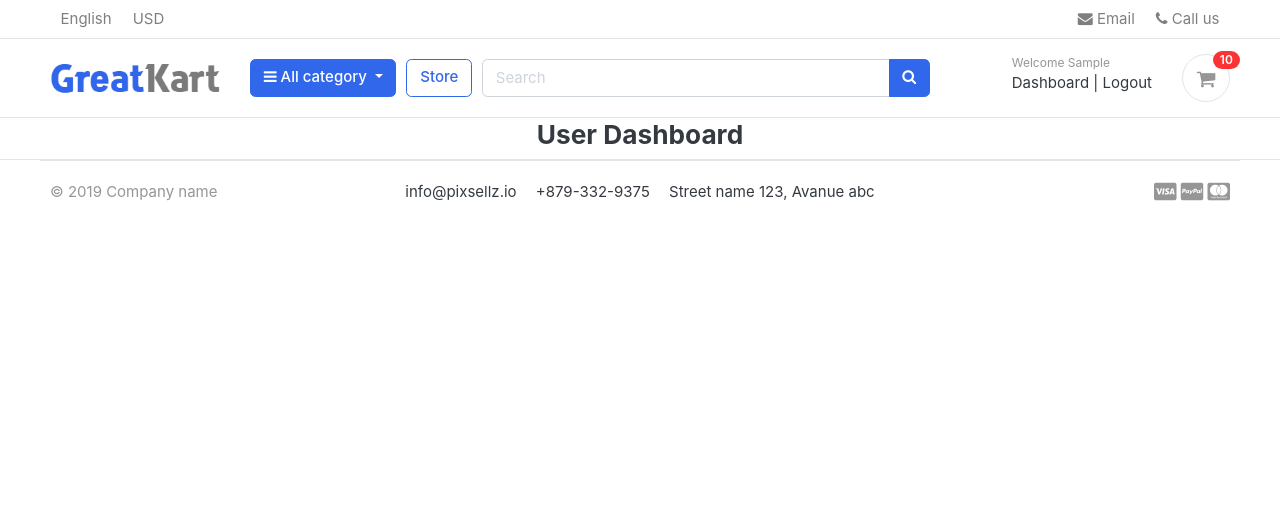
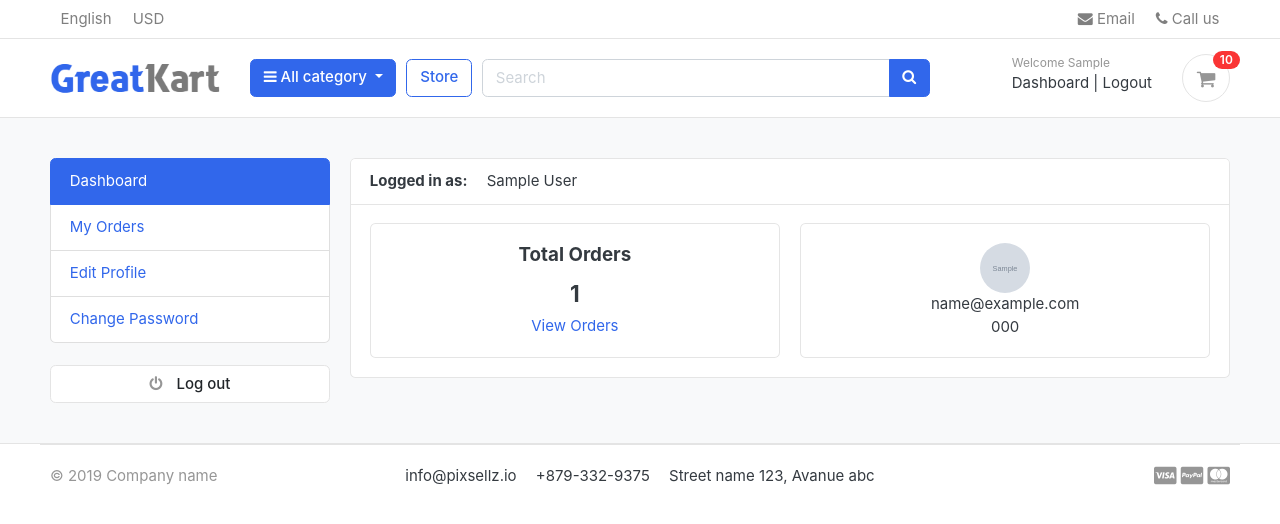
Before and after one commit to ashumantoo/snapcart, a Django app: page /accounts/ in a window 1280 px wide. Shown: the top 524 px of the page. Run offline with Django 5.2, Linux system fonts and the light colour scheme; a user stored in the database is signed in; tables that the repository leaves empty hold one stand-in row (values such as "Sample post"); grey boxes marked "Sample" are stand-in pictures; some libraries are stand-ins or nearby versions; some web fonts are replaced.

Commit message:
User dashboard module

```diff
--- a/accounts/models.py
+++ b/accounts/models.py
@@ -73,6 +73,9 @@ class Account(AbstractBaseUser):
   def __str__(self):
     return self.email
 
+  def full_name(self):
+      return f"{self.first_name} {self.last_name}"
+
   def has_perm(self, perm, obj=None):
       "Does the user have a specific permission?"
       # Simplest possible answer: Yes, always
@@ -82,3 +85,18 @@ class Account(AbstractBaseUser):
       "Does the user have permissions to view the app `app_label`?"
       # Simplest possible answer: Yes, always
       return True
+
+class UserProfile(models.Model):
+    user = models.OneToOneField(Account, on_delete=models.CASCADE)
+    address_line_1 = models.CharField(max_length=100, blank=True)
+    address_line_2 = models.CharField(max_length=100, blank=True)
+    profile_picture = models.ImageField(upload_to='userprofile', blank=True, null=True)
+    city = models.CharField(max_length=20, blank=True)
+    state = models.CharField(max_length=20, blank=True)
+    country = models.CharField(max_length=20, blank=True)
+
+    def __str__(self):
+        return self.user.first_name
+
+    def full_address(self):
+        return f"{self.address_line_1} {self.address_line_2}"
--- a/accounts/templates/dashboard.html
+++ b/accounts/templates/dashboard.html
@@ -3,6 +3,49 @@
 
 {% block content %}
 
-<h3 class="text-center">User Dashboard</h3>
+<section class="section-conten padding-y bg">
+
+{% include 'common/alerts.html' %}
+<div class="container">
+	<div class="row">
+	{% include 'common/dashboard_sidebar.html' %}
+	<main class="col-md-9">
+		<article class="card">
+		<header class="card-header">
+			<strong class="d-inline-block mr-3">Logged in as:</strong>
+			<span>{{user.full_name}}</span>
+		</header>
+		<div class="card-body">
+			<div class="row">
+
+			<div class="col-md-6">
+				<div class="card" style="text-align:center;">
+					<div class="card-body">
+						<h5 class="card-title">Total Orders</h5>
+						<h4>{{orders_count}}</h4>
+						<a href="{% url 'my_orders' %}">View Orders</a>
+					</div>
+				</div>
+			</div>
+			<div class="col-md-6">
+				<div class="card" style="text-align:center;">
+					<div class="card-body">
+						<img src="{{userprofile.profile_picture.url}}" alt="User Profile Picture" width="50" height="50" style="border-radius:50%;">
+						<p class="mb-0">{{user.email}}</p>
+						<p>{{user.phone_number}}</p>
+					</div>
+				</div>
+			</div>
+
+			</div> <!-- row.// -->
+		</div> <!-- card-body .// -->
+
+		</article> <!-- order-group.// -->
+	</main>
+</div> <!-- row.// -->
+</div>
+
+
+</section>
 
 {% endblock %}
--- a/accounts/urls.py
+++ b/accounts/urls.py
@@ -14,4 +14,9 @@ urlpatterns = [
     path("forgotPassword/", views.forgotPassword, name="forgotPassword"),
     path("resetpassword_validate/<uidb64>/<token>/", views.resetpassword_validate, name="resetpassword_validate"),
     path("resetPassword/", views.resetPassword, name="resetPassword"),
+
+    path("my_orders/", views.my_orders, name="my_orders"),
+    path("edit_profile/", views.edit_profile, name="edit_profile"),
+    path("change_password/", views.change_password, name="change_password"),
+    path("order_detail/<str:order_number>", views.order_detail, name="order_detail"),
 ]
--- a/accounts/views.py
+++ b/accounts/views.py
@@ -1,20 +1,23 @@
 from base64 import urlsafe_b64encode
+from multiprocessing import context
 
 import requests
 from django.contrib import auth, messages
 from django.contrib.auth.decorators import login_required
 from django.contrib.auth.tokens import default_token_generator
+from django.contrib.messages.api import success
 from django.contrib.sites.shortcuts import get_current_site
 from django.core.mail import EmailMessage
-from django.shortcuts import redirect, render
+from django.shortcuts import redirect, render, get_object_or_404
 from django.template.loader import render_to_string
 from django.utils.encoding import force_bytes, force_str
 from django.utils.http import urlsafe_base64_decode
 
-from accounts.forms import RegistrationForms
-from accounts.models import Account
+from accounts.forms import RegistrationForms, UserForm, UserProfileForm
+from accounts.models import Account, UserProfile
 from carts.models import Cart, CartItem
 from carts.views import _get_cart_id
+from orders.models import Order, OrderProduct
 
 
 def register(request):
@@ -38,6 +41,12 @@ def register(request):
             user.phone_number = phone_number
             user.save()
 
+            #create User Profile
+            profile = UserProfile()
+            profile.user_id = user.id
+            profile.profile_picture = 'avatars/avatar2.jpg'
+            profile.save()
+
             #user activation
             current_site = get_current_site(request)
             mail_subject = "Please activate your account"
@@ -52,7 +61,7 @@ def register(request):
             send_email.send()
 
             # messages.success(request, "Thank you for registering with us. We have sent you a verifiction emaio to your email address. Please verify it.")
-            return redirect("/account/login?command=varification&email="+email)
+            return redirect("/accounts/login?command=varification&email="+email)
     else:
         form = RegistrationForms()
 
@@ -153,7 +162,17 @@ def activate(request, uidb64, token):
 
 @login_required(login_url='login')
 def dashboard(request):
-    return render(request,'dashboard.html')
+    orders = Order.objects.order_by('-created_at').filter(user_id=request.user.id, is_ordered=True)
+    orders_count = orders.count()
+    user_profile = get_object_or_404(UserProfile, user=request.user)
+
+    context = {
+        'orders': orders,
+        'orders_count': orders_count,
+        'userprofile':user_profile
+    }
+
+    return render(request,'dashboard.html',context)
 
 
 def forgotPassword(request):
@@ -214,3 +233,70 @@ def resetPassword(request):
             return redirect('login')
     else:
         return render(request,'resetPassword.html')
+
+@login_required(login_url='login')
+def my_orders(request):
+    orders = Order.objects.order_by('-created_at').filter(user_id=request.user.id, is_ordered=True)
+
+    context = {
+        'orders':orders
+    }
+    return render(request, 'my_orders.html',context)
+
+@login_required(login_url='login')
+def order_detail(request,order_number):
+    order = Order.objects.get(order_number=order_number, is_ordered=True)
+    order_products = OrderProduct.objects.filter(order_id=order.id)
+    context = {
+        'order':order,
+        'order_detail': order_products
+    }
+    return render(request,'order_detail.html',context)
+
+@login_required(login_url='login')
+def edit_profile(request):
+    user_profile = get_object_or_404(UserProfile, user=request.user)
+    if request.method == 'POST':
+        user_form = UserForm(request.POST, instance=request.user)
+        profile_form = UserProfileForm(request.POST, request.FILES, instance=user_profile)
+        if user_form.is_valid() and profile_form.is_valid():
+            user_form.save()
+            profile_form.save()
+            messages.success(request, "Your profile has been updated")
+            return redirect('edit_profile')
+    else:
+        user_form = UserForm(instance=request.user)
+        profile_form = UserProfileForm(instance=user_profile)
+        context = {
+            'user_form':user_form,
+            'profile_form':profile_form,
+            'userprofile': user_profile
+        }
+    return render(request,'edit_profile.html',context)
+
+@login_required(login_url='login')
+def change_password(request):
+    if request.method == 'POST':
+        current_password = request.POST['current_password']
+        new_password = request.POST['new_password']
+        confirm_password = request.POST['confirm_password']
+
+        user = Account.objects.get(username__exact=request.user.username)
+
+        #check_password and set_password, django inbuilt function
+        if new_password == confirm_password:
+            success = user.check_password(current_password)
+            if success:
+                user.set_password(new_password)
+                user.save()
+                #auth.logout(request)
+                messages.success(request,'Password updated successfully')
+                return redirect('change_password')
+            else:
+                messages.error(request, "Please enter valid current password")
+                return redirect('change_password')
+        else:
+            messages.error(request, "Confirm password did not match")
+            return redirect('change_password')
+
+    return render(request,'change_password.html')
--- /dev/null
+++ b/templates/common/dashboard_sidebar.html
@@ -0,0 +1,12 @@
+<aside class="col-md-3">
+  <!--   SIDEBAR   -->
+  <ul class="list-group">
+    <a class="list-group-item {% if '/accounts/' == request.path %}active{% endif %}" href="{% url 'dashboard' %}"> Dashboard </a>
+    <a class="list-group-item {% if '/my_orders/' in request.path %}active{% endif %}" href="{% url 'my_orders' %}"> My Orders </a>
+    <a class="list-group-item {% if '/edit_profile/' in request.path %}active{% endif %}" href="{% url 'edit_profile' %}"> Edit Profile </a>
+    <a class="list-group-item {% if '/change_password/' in request.path %}active{% endif %}" href="{% url 'change_password' %}"> Change Password </a>
+  </ul>
+  <br>
+  <a class="btn btn-light btn-block" href="{% url 'logout' %}"> <i class="fa fa-power-off"></i> <span class="text">Log out</span> </a>
+  <!--   SIDEBAR .//END   -->
+</aside>
```
Also changed, not shown: accounts/admin.py (+21 -1 lines), accounts/forms.py (+26 -1 lines), accounts/templates/change_password.html (added, +52 -0 lines), accounts/templates/edit_profile.html (added, +83 -0 lines), accounts/templates/my_orders.html (added, +57 -0 lines), accounts/templates/order_detail.html (added, +108 -0 lines), accounts/migrations/0002_userprofile.py (added), accounts/migrations/0003_alter_userprofile_profile_picture.py (added), snapcart/static/images/default/default-user.jpg (added).
